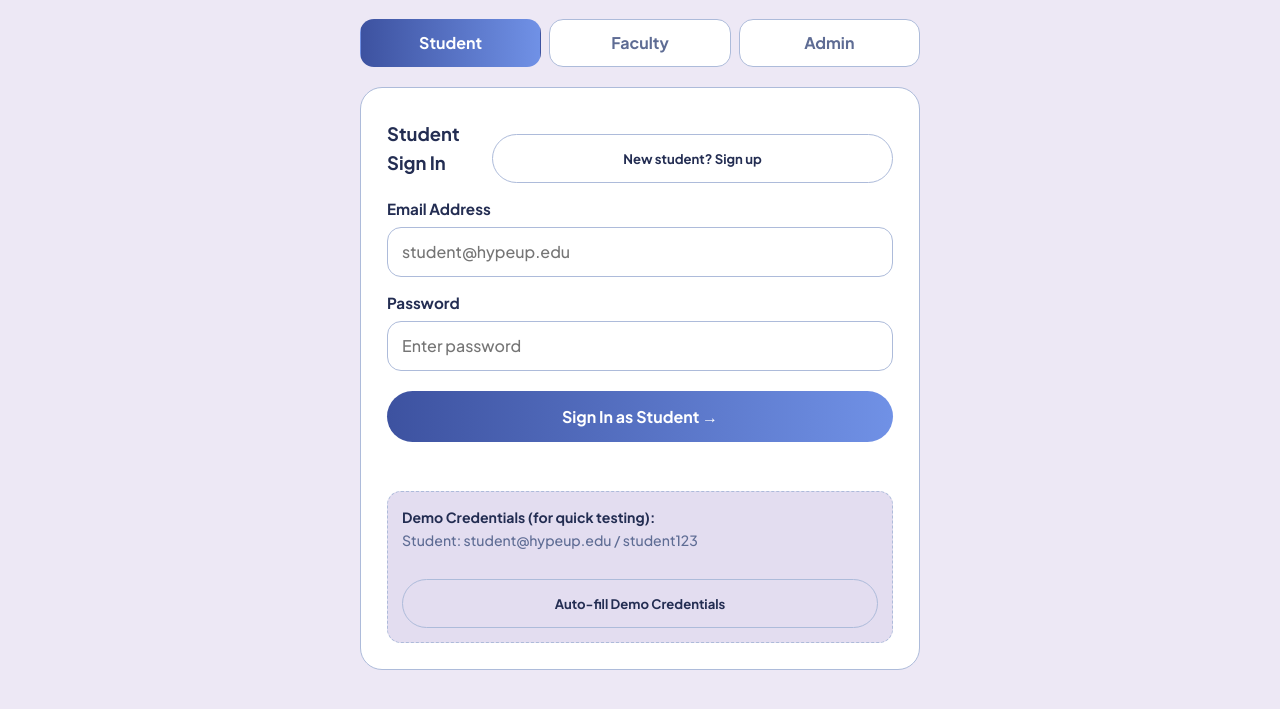
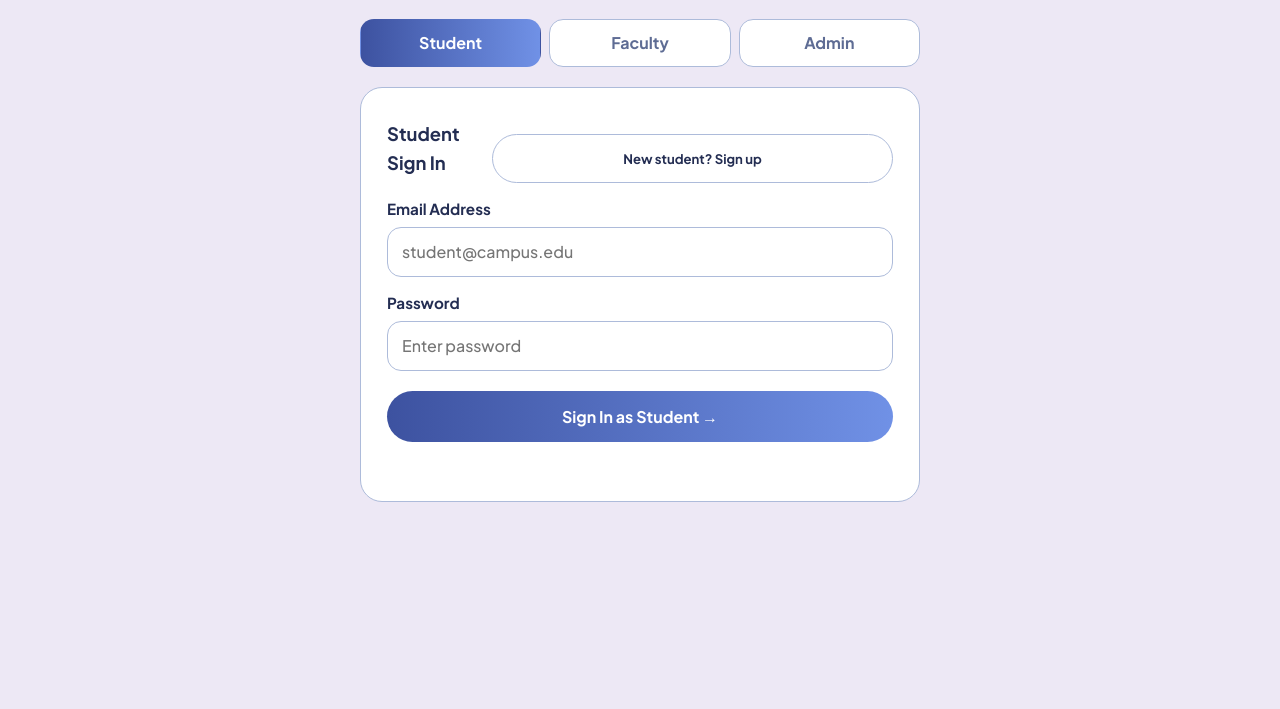
Before and after one commit to ksshowrya33-pixel/Hypeup, a website: page public/login.html in a window 1280 px wide. Shown: the part 207-916 px from the top of the page. After the commit the page ends 800 px from the top, so only its background shows below. Drawn offline with Linux system fonts and the light colour scheme.

Commit message:
Remove all demo credentials from login UI, README, and logs

```diff
--- a/public/login.html
+++ b/public/login.html
@@ -60,14 +60,6 @@
     <button class="btn" type="submit" id="submitBtn">Sign In as Student →</button>
     <div class="msg" id="msg" role="alert"></div>
    </form>
-
-   <div class="demo-box" id="demoBox">
-    <b>Demo Credentials (for quick testing):</b><br>
-    <span id="demoText">Student: <code>student@hypeup.edu</code> / <code>student123</code></span>
-    <div style="margin-top:8px">
-     <button type="button" class="btn xs ghost" id="fillDemo">Auto-fill Demo Credentials</button>
-    </div>
-   </div>
   </div>
  </main>
 </div>
@@ -76,10 +68,10 @@
 const $=id=>document.getElementById(id);
 let role="student", isSignup=false;
 
-const DEMOS={
- student:{email:"student@hypeup.edu",pass:"student123",label:"Student: student@hypeup.edu / student123",dest:"student.html"},
- faculty:{email:"faculty@hypeup.edu",pass:"faculty123",label:"Faculty: faculty@hypeup.edu / faculty123",dest:"faculty.html"},
- admin:{email:"admin@campus.edu",pass:"",label:"",dest:"admin.html"}
+const ROLE_CONFIG={
+ student:{placeholder:"student@campus.edu",dest:"student.html"},
+ faculty:{placeholder:"faculty@campus.edu",dest:"faculty.html"},
+ admin:{placeholder:"admin@campus.edu",dest:"admin.html"}
 };
 
 // Redirect if already logged in
@@ -87,7 +79,7 @@ const DEMOS={
  try{
   const tok=sessionStorage.getItem("hu_token");
   const u=JSON.parse(sessionStorage.getItem("hu_user")||"null");
-  if(tok&&u&&DEMOS[u.role])location.replace(DEMOS[u.role].dest);
+  if(tok&&u&&ROLE_CONFIG[u.role])location.replace(ROLE_CONFIG[u.role].dest);
  }catch(e){}
 })();
 
@@ -101,9 +93,7 @@ function renderUI(){
  $("formHeading").textContent=isSignup?"Create Student Account":`${titleRole} Sign In`;
  $("toggleSignup").textContent=isSignup?"Already have an account? Sign in":"New student? Sign up";
  $("submitBtn").textContent=isSignup?"Create Account & Continue →":`Sign In as ${titleRole} →`;
- $("email").placeholder=DEMOS[role].email;
- $("demoBox").hidden=role==="admin";
- $("demoText").textContent=DEMOS[role].label;
+ $("email").placeholder=ROLE_CONFIG[role].placeholder;
  $("msg").textContent="";
 }
 
@@ -111,11 +101,6 @@ document.querySelectorAll(".tab").forEach(t=>{
  t.onclick=()=>{role=t.dataset.role;renderUI()};
 });
 $("toggleSignup").onclick=()=>{isSignup=!isSignup;renderUI()};
-$("fillDemo").onclick=()=>{
- isSignup=false;renderUI();
- $("email").value=DEMOS[role].email;
- $("password").value=DEMOS[role].pass;
-};
 
 $("authForm").onsubmit=async e=>{
  e.preventDefault();
@@ -131,13 +116,13 @@ $("authForm").onsubmit=async e=>{
   if(!r.ok)throw new Error(d.error||"Authentication failed.");
   sessionStorage.setItem("hu_token",d.token);
   sessionStorage.setItem("hu_user",JSON.stringify(d.user));
-  location.href=DEMOS[d.user.role].dest;
+  location.href=ROLE_CONFIG[d.user.role].dest;
  }catch(err){m.textContent=err.message}
 };
 
 // Support ?role=faculty or ?role=admin query param
 const qp=new URLSearchParams(location.search).get("role");
-if(qp&&DEMOS[qp])role=qp;
+if(qp&&ROLE_CONFIG[qp])role=qp;
 renderUI();
 </script>
 </body>
--- a/server.js
+++ b/server.js
@@ -652,7 +652,6 @@ app.use((err, req, res, next) => {
 if (require.main === module) {
   app.listen(PORT, () => {
     console.log(`HypeUp running at http://localhost:${PORT}`);
-    console.log('Seeded accounts -> Admin: ksshowrya33@gmail.com | Faculty: faculty@hypeup.edu / faculty123 | Student: student@hypeup.edu / student123');
   });
 }
 
```
Also changed, not shown: README.md.
